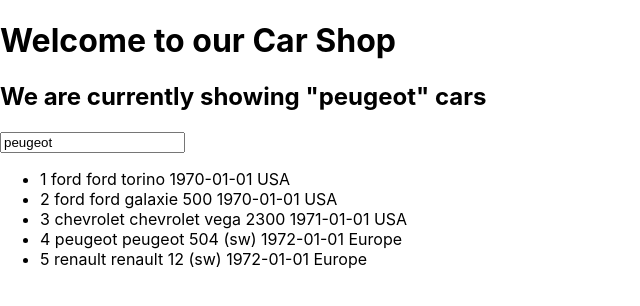
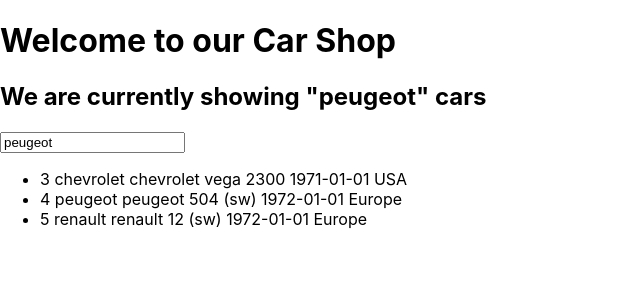
Before and after one commit to Nayar/reactshop, a React (Create React App) app: page / in a window 1280 px wide. Shown: the top 306 px of the page, without its empty margins (0-640 px from the left). Built offline with nearby package versions, Linux system fonts and the light colour scheme.

Commit message:
showing cars with e

```diff
--- a/src/CarShop.js
+++ b/src/CarShop.js
@@ -52,7 +52,9 @@
             <h2>We are currently showing "{this.state.filter}" cars</h2>
             <input type="text" value={this.state.filter}></input>
             <ul>
-                { listCars.map(car => <li key={car.id}>{car.id} {car.brand} {car.name} {car.year} {car.origin}</li>) }
+                { listCars
+                .filter(car => car.brand.includes("e"))
+                .map(car => <li key={car.id}>{car.id} {car.brand} {car.name} {car.year} {car.origin}</li>) }
             </ul>
         </>
     }
```
